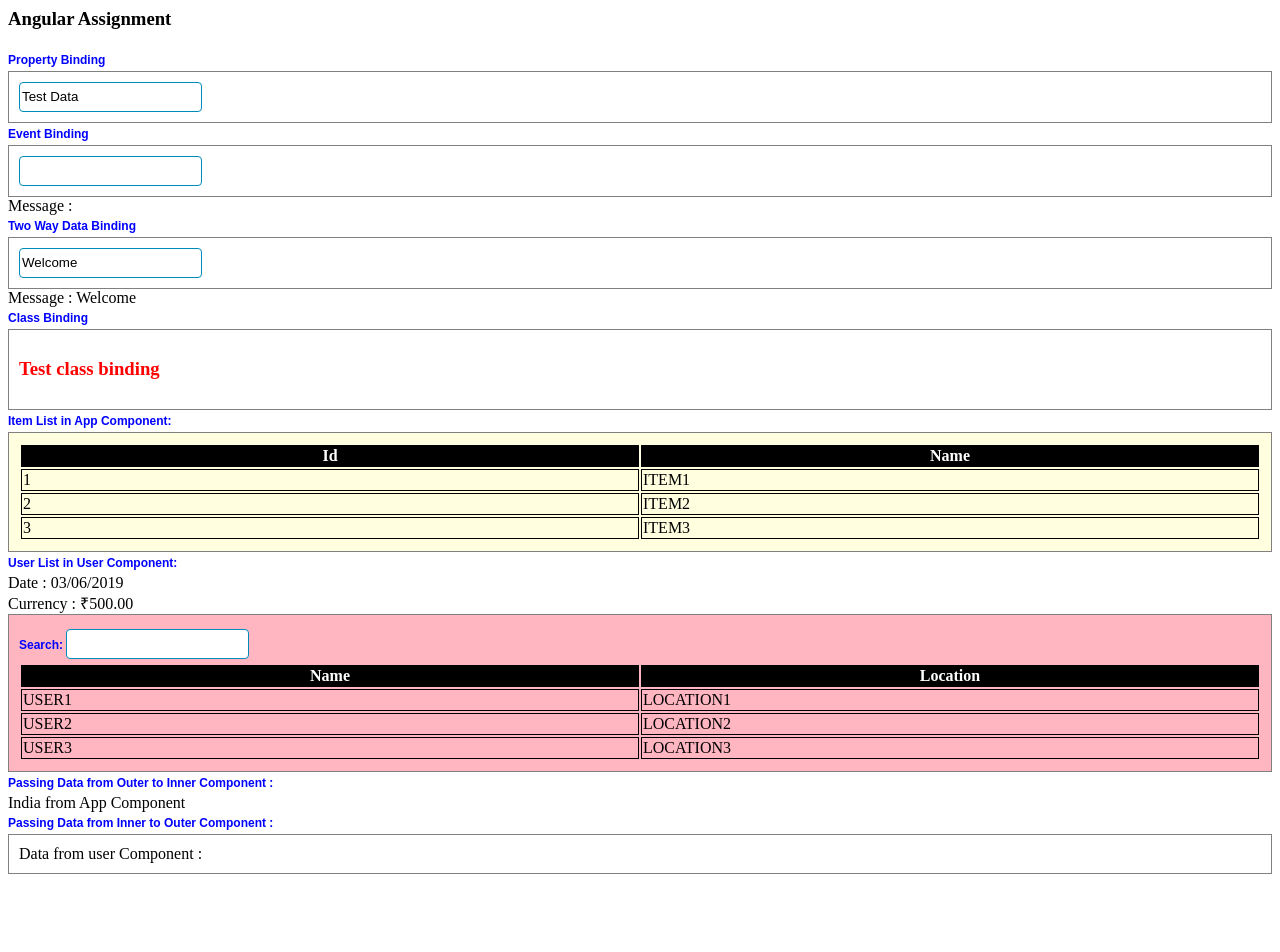
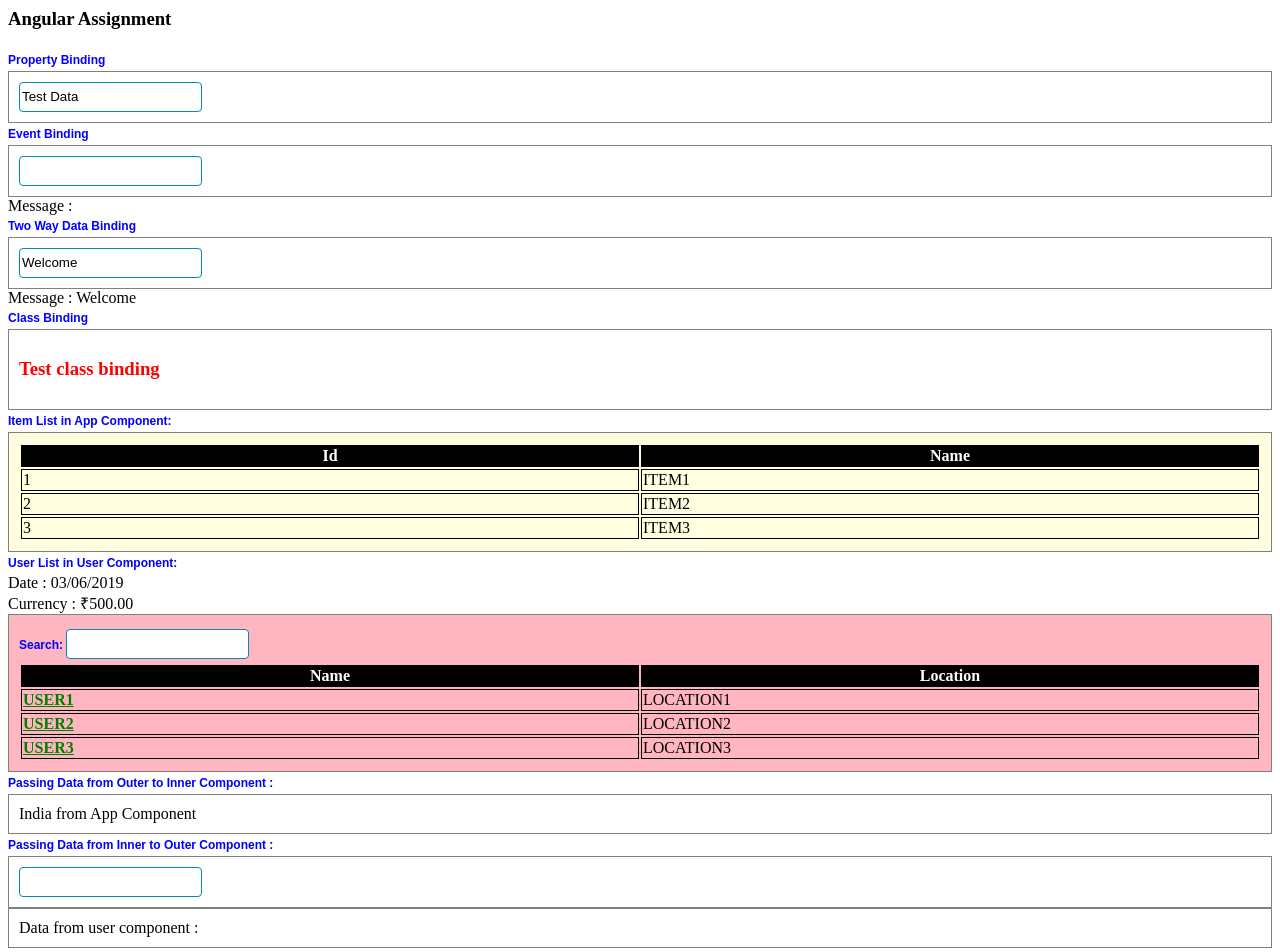
Before and after one commit to mougithub19/angular-assignment-moupiya, an Angular app: page / in a window 1280 px wide. Shown: the top 952 px of the page. Before the commit the page ends 882 px from the top, so only its background shows below. Built offline with nearby package versions, Linux system fonts and the light colour scheme.

Commit message:
4 files modified

```diff
--- a/src/app/app.component.html
+++ b/src/app/app.component.html
@@ -29,5 +29,5 @@
 
     <app-users [countryname]="country" (itemclicked)='showMessage($event)'></app-users>
 
-    <div class="label_hd">Passing Data from Inner to Outer Component : </div>
-    <div class="module">Data from user Component : {{ display_msg }}</div>
+
+    <div class="module">Data from user component :  {{ display_msg }}</div>
--- a/src/app/users/users.component.css
+++ b/src/app/users/users.component.css
@@ -2,3 +2,9 @@
 .users_component_container{
   background-color: lightpink;
 }
+.highlight{
+  text-decoration: underline;
+  color:green;
+  font-weight:bold;
+  cursor: pointer;
+}
--- a/src/app/users/users.component.html
+++ b/src/app/users/users.component.html
@@ -14,7 +14,9 @@
       <th class="container_hd">Location</th>
 
     <tr *ngFor = "let user_data of userdata | users : nameFilter">
-      <td class="container_body"><a (click)='emitEvent(user_data.id)'>{{ user_data.name |uppercase }}</a></td>
+      <td class="container_body">
+        <a class="highlight" (click)="emitEvent(user_data.name)">{{ user_data.name |uppercase }}</a>
+      </td>
       <td class="container_body">{{ user_data.location |uppercase }}</td>
     </tr>
     </table>
@@ -23,4 +25,7 @@
 </div>
 </div>
 <div class="label_hd">Passing Data from Outer to Inner Component : </div>
-<div class="">{{ countryname }}</div>
+<div class="module">{{ countryname }}</div>
+
+<div class="label_hd">Passing Data from Inner to Outer Component : </div>
+<div class="module"><input type="text" (input)="emitEvent($event.target.value)"/></div>
--- a/src/app/users/users.component.ts
+++ b/src/app/users/users.component.ts
@@ -43,4 +43,6 @@
 
 
 
+
+
 }
```
